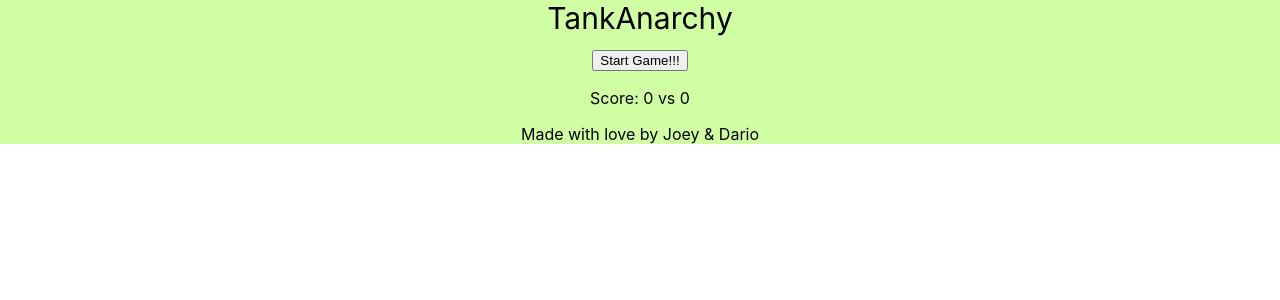
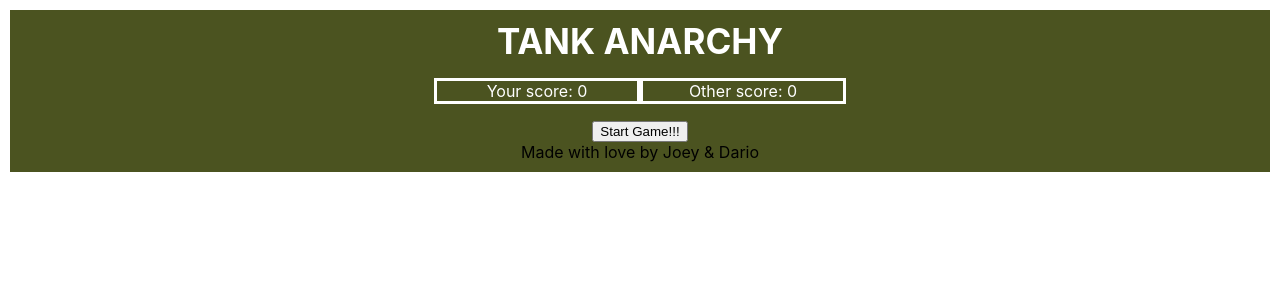
Before and after one commit to dariosalina/TankAnarchy, a React (Create React App) app in the folder client/: page / in a window 1280 px wide. Shown: the top 300 px of the page. Built offline with nearby package versions, Linux system fonts and the light colour scheme; no server answers.

Commit message:
Changed some basic styling

```diff
--- a/client/src/App.js
+++ b/client/src/App.js
@@ -27,24 +27,34 @@ class App extends Component {
     }
   }
 
+  hideButton() {
+    if(this.state.display === false) {
+      return <button onClick={()=> {this.startGame()}}>Start Game!!!</button>
+    }
+  }
+
   render(){
   return (
       <div className="App"
       style={
-        {backgroundColor :'#d1ffa3',
-        textAlign: 'center'
+        {backgroundColor :'#4b5320',
+        textAlign: 'center',
+        border: 'solid, 10px, white',
+        padding: '10px',
       }}>
         <header
         style={{
-          fontSize:30,
-          textAlign: 'center'
-        }}>TankAnarchy
+          fontSize:35,
+          textAlign: 'center',
+          textDecorationStyle: 'bold',
+          color: 'white',
+          fontWeight: 'bold',
+        }}>TANK ANARCHY
         <br />
-        <button onClick={()=> {this.startGame()}}>Start Game!!!</button>
         </header>
         <Score />
+        {this.hideButton()}
         {this.displayMap()}
-       {/* <Map /> */}
       <footer>Made with love by Joey & Dario</footer>
       </div>
 
--- a/client/src/components/Score.js
+++ b/client/src/components/Score.js
@@ -6,7 +6,19 @@ class Score extends Component {
     render() {
         return (
             <div>
-                <p>Score: {this.props.score} vs {this.props.otherPlayerScore}</p>
+              <p style={{
+                  display: 'inline-block',
+                  border: 'solid',
+                  color: 'white',
+                  width: '200px',
+
+                }}>Your score: {this.props.score}</p>
+                <p style={{
+                  display: 'inline-block',
+                  border: 'solid',
+                  color: 'white',
+                  width: '200px',
+                }}>Other score: {this.props.otherPlayerScore}</p>
             </div>
         );
       }
--- a/client/src/components/map.js
+++ b/client/src/components/map.js
@@ -10,6 +10,7 @@ function Map() {
   return (
     <div
       style={{
+        margin: '5px',
         display: 'inline-block',
         position: 'relative',
         height: "400px",
```
Also changed, not shown: 1 other file (tests, documents, lock files or other folders).
